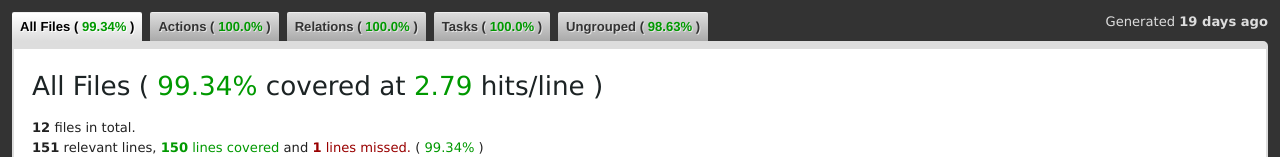
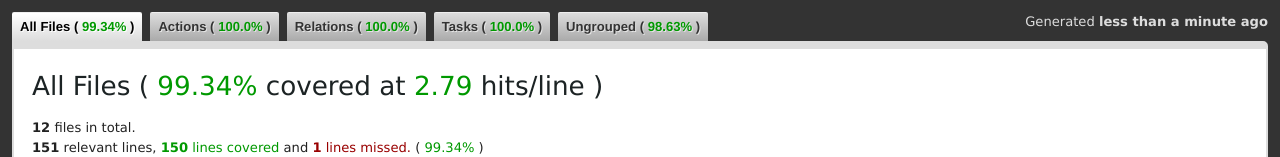
Before and after one commit to yurusov/servers-com-test, a plain HTML site: page index.html in a window 1280 px wide. Shown: the top 157 px of the page. Drawn offline with Linux system fonts and the light colour scheme.

Commit message:
deploy: 9e1c3d58a39bd497134301b71f995d5288e94f81

```diff
--- a/index.html
+++ b/index.html
@@ -14,7 +14,7 @@
       <img src="./assets/0.12.3/loading.gif" alt="loading"/>
     </div>
     <div id="wrapper" class="hide">
-      <div class="timestamp">Generated <abbr class="timeago" title="2023-04-01T09:22:45+00:00">2023-04-01T09:22:45+00:00</abbr></div>
+      <div class="timestamp">Generated <abbr class="timeago" title="2023-04-20T08:44:44+00:00">2023-04-20T08:44:44+00:00</abbr></div>
       <ul class="group_tabs"></ul>
 
       <div id="content">
```
Also changed, not shown: .resultset.json.
